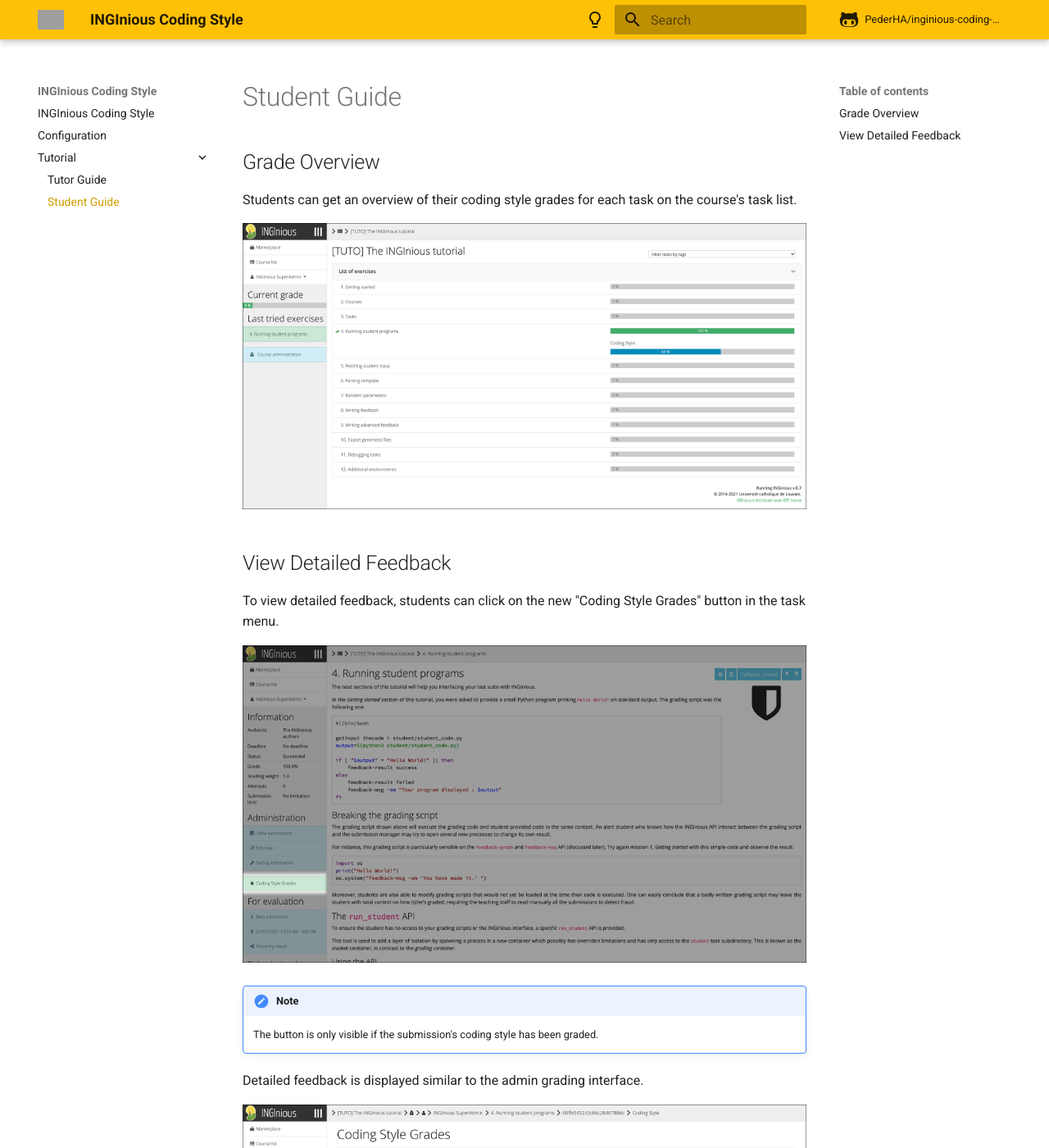
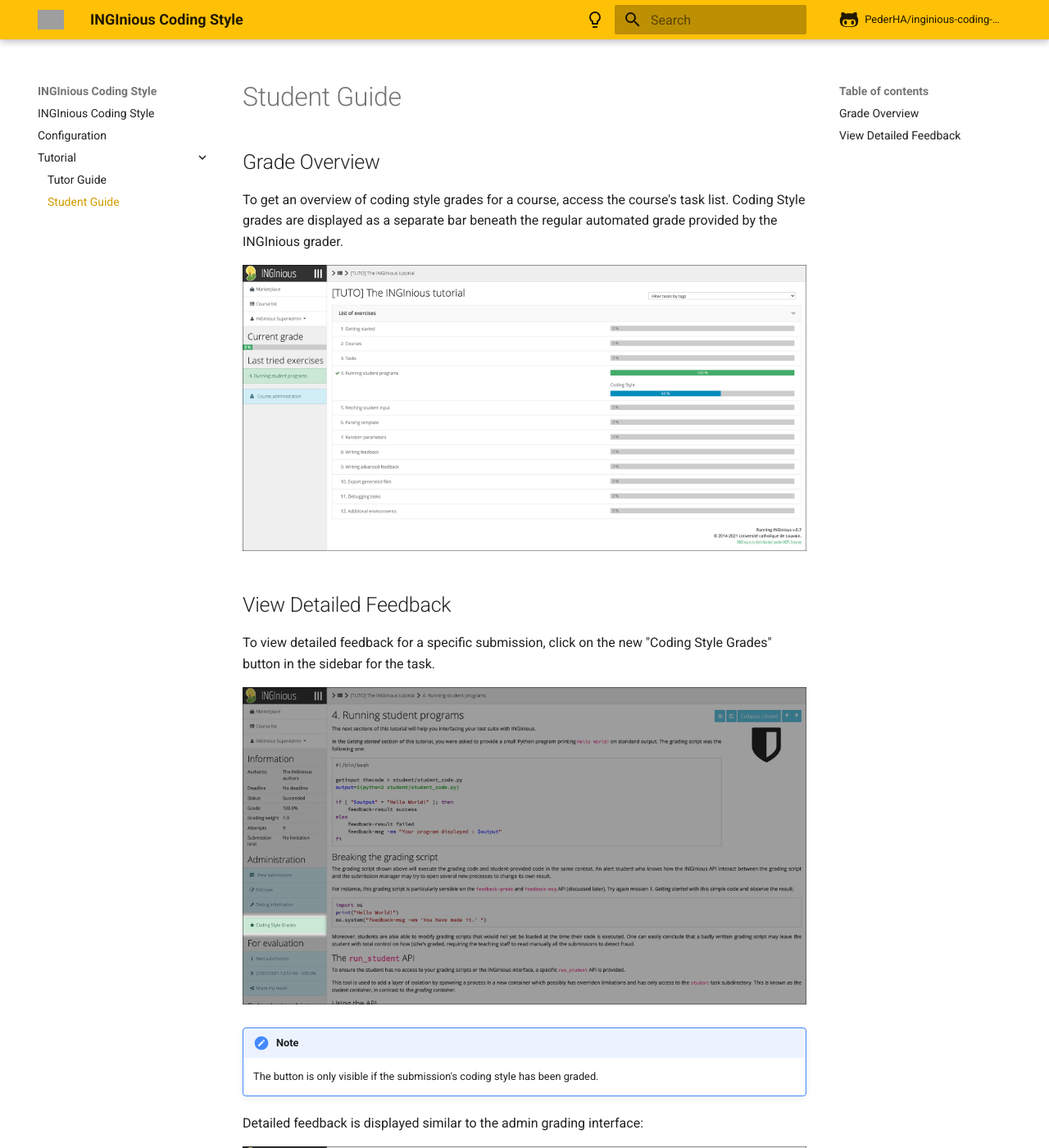
Before and after one commit to PederHA/inginious-coding-style, an MkDocs documentation site: the page built from docs/docs/tutorial/student-guide.md, in a window 1280 px wide and 1400 px high. Shown: the whole window at 82% size. Built offline with MkDocs 1.6.1 and Material for MkDocs 9.7.7, drawn with Linux system fonts in a browser that asks for light colours; comment, search, counter and statistics services are not loaded; grey boxes are pictures that could not be loaded.

Commit message:
Docs: Update student and tutor guides

```diff
--- a/docs/docs/tutorial/student-guide.md
+++ b/docs/docs/tutorial/student-guide.md
@@ -2,19 +2,19 @@
 
 ## Grade Overview
 
-Students can get an overview of their coding style grades for each task on the course's task list.
+To get an overview of coding style grades for a course, access the course's task list. Coding Style grades are displayed as a separate bar beneath the regular automated grade provided by the INGInious grader.
 
 ![Task list showing grades](../img/student-guide/01_tasklist.png)
 
 ## View Detailed Feedback
 
-To view detailed feedback, students can click on the new "Coding Style Grades" button in the task menu.
+To view detailed feedback for a specific submission, click on the new "Coding Style Grades" button in the sidebar for the task.
 
 ![Coding Style Grades task menu button](../img/student-guide/02_newbutton.png)
 
 !!! note
     The button is only visible if the submission's coding style has been graded.
 
-Detailed feedback is displayed similar to the admin grading interface.
+Detailed feedback is displayed similar to the admin grading interface:
 
 ![Task list showing grades](../img/student-guide/03_submission.png)
```
Also changed, not shown: docs/docs/tutorial/tutor-guide.md (+5 -1 lines).
